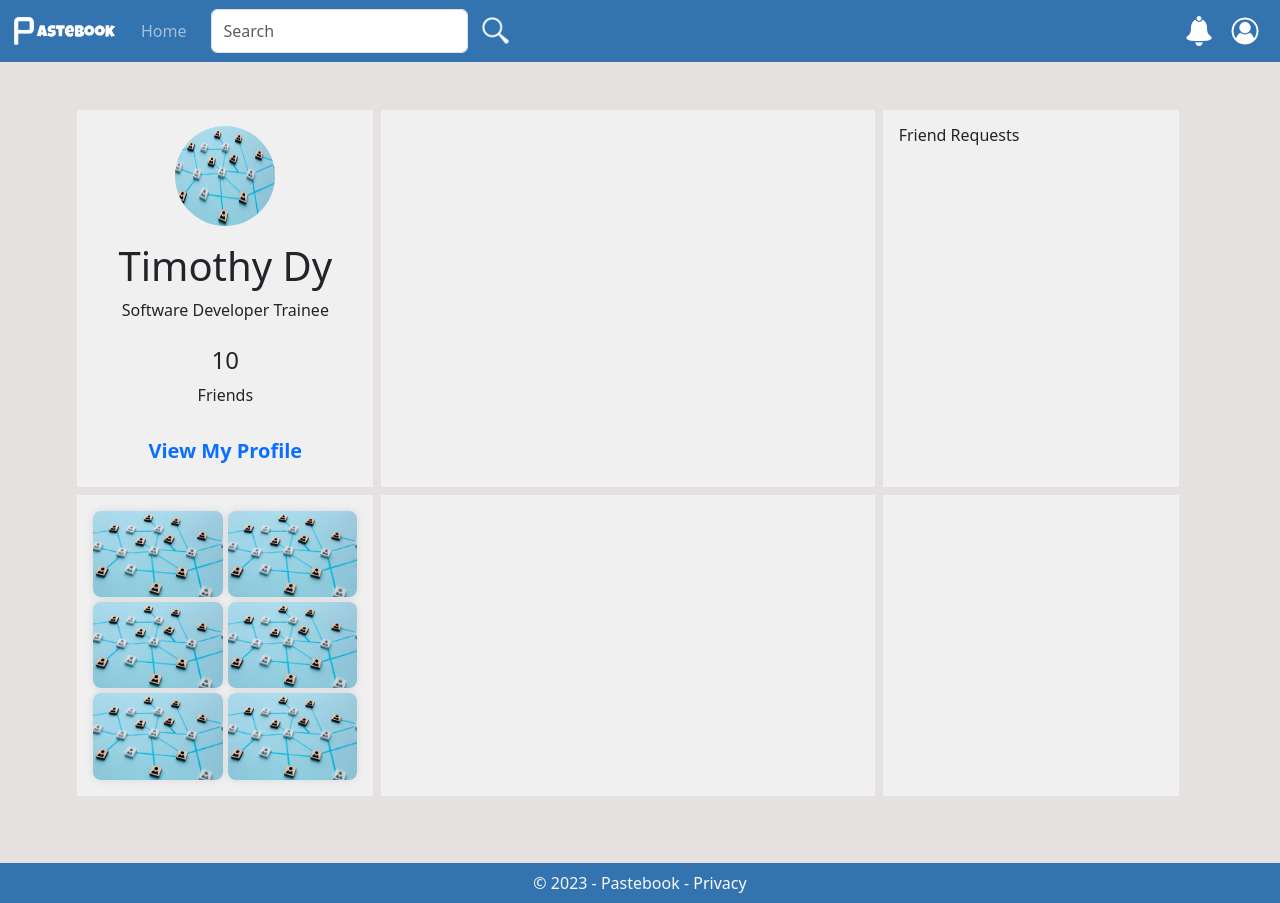
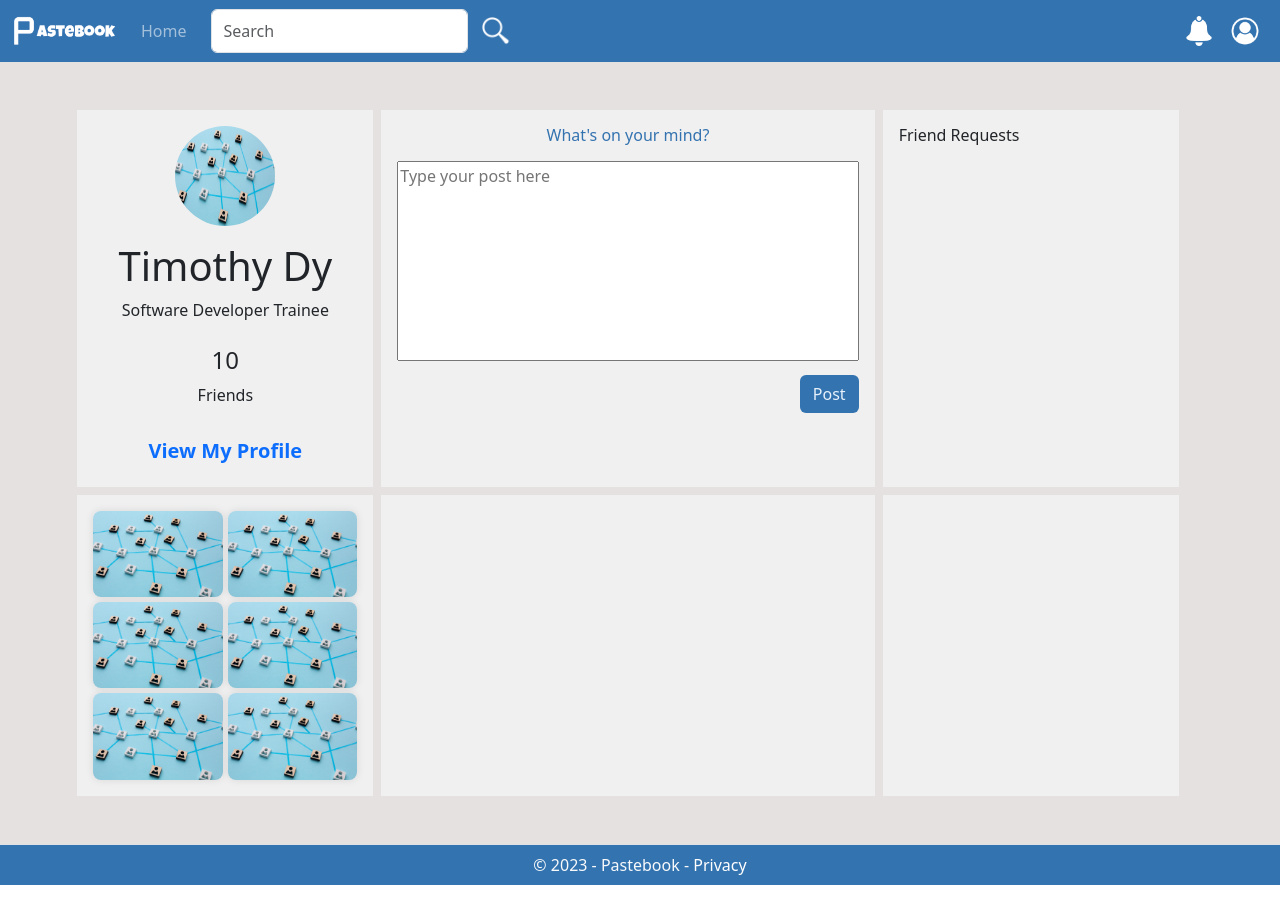
Before and after one commit to JohnBernard24/capstone-frontend, an Angular app: page /home in a window 1280 px wide. Built offline with nearby package versions, Linux system fonts and the light colour scheme.

Commit message:
Improved home page and fixed project title

```diff
--- a/src/app/pages/home/home.component.css
+++ b/src/app/pages/home/home.component.css
@@ -40,3 +40,14 @@ body, html {
   height: auto;
   display: block;
 }
+
+textarea {
+  width: 100%;
+  min-height: 200px;
+  resize: none;
+}
+
+#postButton {
+  background-color: #3373B0;
+  color: #E7F1FB;
+}
--- a/src/app/pages/home/home.component.html
+++ b/src/app/pages/home/home.component.html
@@ -1,6 +1,12 @@
+<!DOCTYPE html>
 <html lang="en">
+<head>
+    <meta charset="UTF-8">
+    <meta name="viewport" content="width=device-width, initial-scale=1.0">
+</head>
+<body>
     <app-navbar></app-navbar>
-<body>
+
     <div class="row pt-5 pe-5 ps-5 justify-content-center gap-2">
         <div class="col-3 d-block p-3 custom-div d-none d-lg-flex d-flex flex-column align-items-center text-center">
             <img src="/assets/images/bg.jpg" alt="Profile Photo" class="rounded-circle mb-3" width="100" height="100">
@@ -11,12 +17,29 @@
             <h5 class="text-primary pt-3" style="font-weight: bold;"><a routerLink="/profile" style="text-decoration: none;">View My Profile</a></h5>
         </div>
 
-
-        <div class="col-12 col-lg-5 d-flex justify-content-center align-items-center p-3 custom-div flex-column text-center">
-
+        <div class="col-12 col-lg-5 p-3 custom-div d-block">
+            <div class="mb-3">
+                <div class="col-6 col-lg-6 text-center mx-auto">
+                    <h6 style="color: #3373B0;">What's on your mind?</h6>
+                </div>
+            </div>
+            <div class="custom-div">
+                <!-- Content changes dynamically based on the button clicked -->
+                <textarea placeholder="Type your post here"></textarea>
+                <!-- <ng-container *ngIf="contentType === 'photo'">
+                    <form action="/action_page.php">
+                        <label for="myfile">Select files:</label>
+                        <input type="file" id="myfile" name="myfile" multiple><br><br>
+                        <input type="submit">
+                    </form>
+                </ng-container> -->
+            </div>
+            <div class="custom-div text-end">
+                <button id="postButton" class="btn mt-2">Post</button>
+            </div>
         </div>
 
-        <div class="col-3 d-block p-3 custom-div d-none d-lg-flex">
+        <div class="col-3 d-block p-3 custom-div d-lg-flex">
             <h6>Friend Requests</h6>
         </div>
     </div>
@@ -59,7 +82,6 @@
             <!-- End Photo Album Grid -->
         </div>
 
-
         <div class="col-12 col-lg-5 d-block p-3 custom-div">
             <!-- Content for below the second column -->
             <!-- Add your content here -->
@@ -69,6 +91,7 @@
         </div>
     </div>
 
+    <app-footer></app-footer>
+
 </body>
-<app-footer></app-footer>
 </html>
--- a/src/index.html
+++ b/src/index.html
@@ -2,7 +2,7 @@
 <html lang="en">
 <head>
   <meta charset="utf-8">
-  <title>CapstoneFrontend</title>
+  <title>Pastebook</title>
   <base href="/">
   <meta name="viewport" content="width=device-width, initial-scale=1">
   <link rel="icon" type="image/x-icon" href="favicon.ico">
```
Also changed, not shown: src/app/pages/home/home.component.ts (line endings or trailing spaces). Lines whose indentation alone changed are shown as unchanged.
